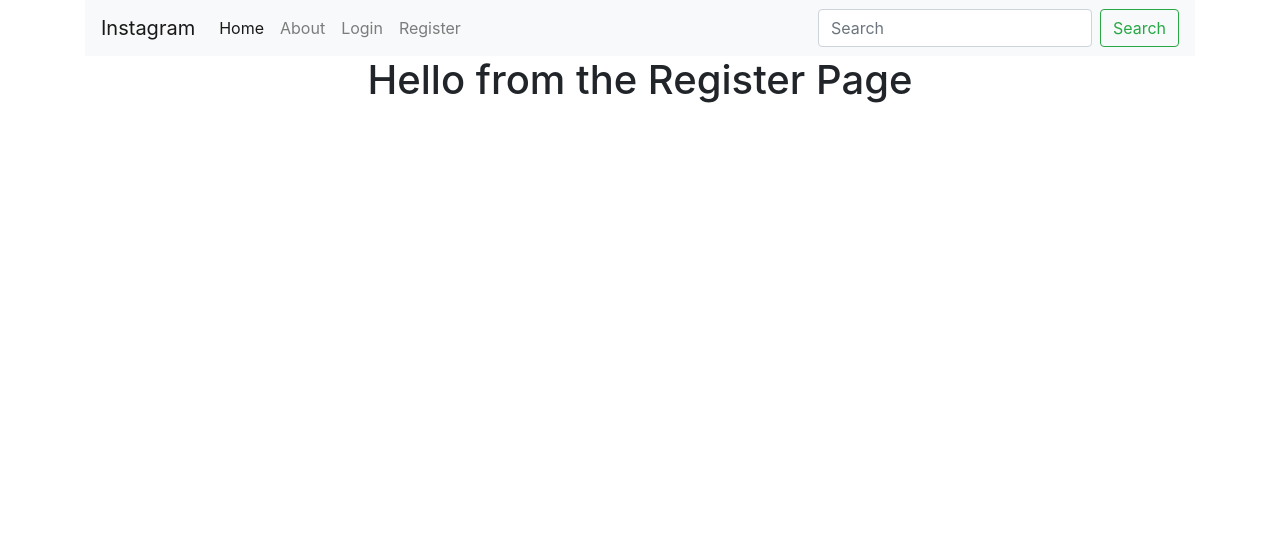
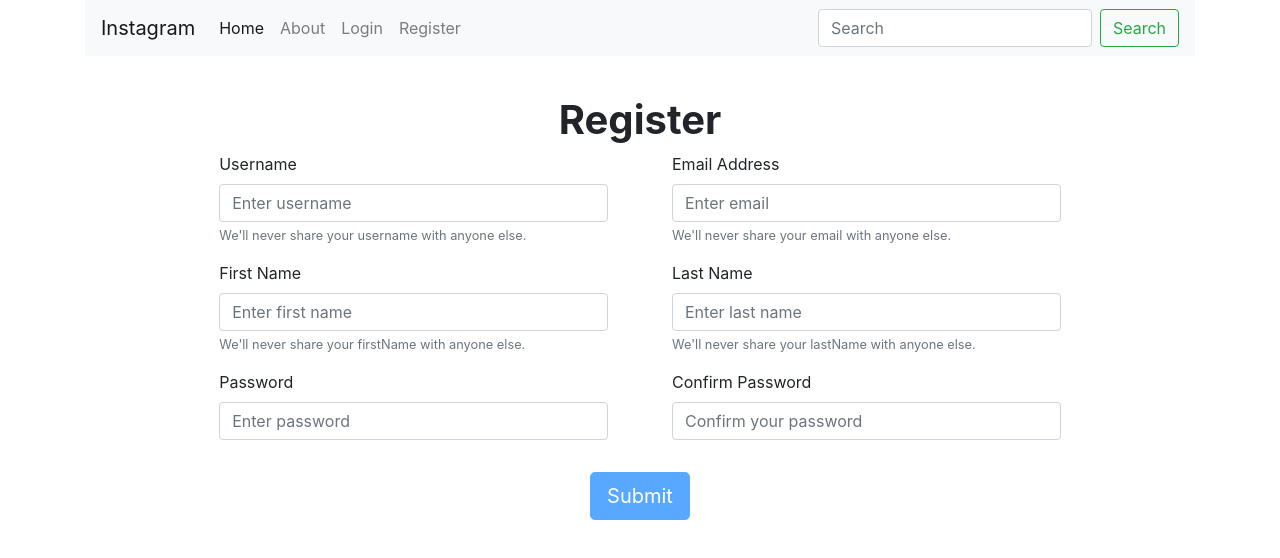
Before and after one commit to kostadinlambov/kl-instagram, a Vue app in the folder instagram/client/: page /register in a window 1280 px wide. Shown: the top 558 px of the page. Built offline with nearby package versions, Linux system fonts and the light colour scheme.

Commit message:
Added Register Page

```diff
--- a/instagram/client/src/components/auth/LoginPage.vue
+++ b/instagram/client/src/components/auth/LoginPage.vue
@@ -19,7 +19,6 @@
             class="form-text text-muted"
           >We'll never share your username with anyone else.</small>
         </div>
-        <div>{{username}}</div>
         <div class="form-group text-left">
           <label for="password">Password</label>
           <input
@@ -30,17 +29,9 @@
             placeholder="Enter password"
           />
         </div>
-        <div>{{password}}</div>
-
         <button :disabled="!isEnabled" type="submit" class="btn btn-primary btn-lg m-3">Submit</button>
       </form>
 
-      <!-- <div class="text-center">
-        <button
-          disabled="{!isEnabled}"
-          type="submit"
-          class="btn App-button-primary btn-lg m-3"
-      >Login</button>-->
     </div>
   </section>
 </template>
@@ -79,7 +70,7 @@ export default {
         },
         body: JSON.stringify(data)
       })
-      .then(response => response.json)
+      .then(response => response.json())
       .then(data => {
           console.log(data)
       });
@@ -88,7 +79,7 @@ export default {
 };
 </script>
 
-<style>
+<style scoped>
 .w-40 {
   width: 30%;
   margin: auto;
--- a/instagram/client/src/components/auth/RegisterPage.vue
+++ b/instagram/client/src/components/auth/RegisterPage.vue
@@ -1,11 +1,166 @@
 <template>
-  <h1>Hello from the Register Page</h1>
+  <section class="pt-3 w-40">
+    <div class="container login-form-content-section pb-4">
+      <h1 class="text-center font-weight-bold mt-4">Register</h1>
+
+      <form @submit.prevent="onSubmitHandler">
+        <div class="section-container">
+          <section class="left-section">
+            <div class="form-group text-left">
+              <label for="username">Username</label>
+              <input
+                type="text"
+                v-model="username"
+                class="form-control"
+                id="username"
+                aria-describedby="usernameHelp"
+                placeholder="Enter username"
+              />
+              <small
+                id="usernameHelp"
+                class="form-text text-muted"
+              >We'll never share your username with anyone else.</small>
+            </div>
+
+            <div class="form-group text-left">
+              <label for="firstName">First Name</label>
+              <input
+                type="text"
+                v-model="firstName"
+                class="form-control"
+                id="firstName"
+                aria-describedby="firstNameHelp"
+                placeholder="Enter first name"
+              />
+              <small
+                id="firstNameHelp"
+                class="form-text text-muted"
+              >We'll never share your firstName with anyone else.</small>
+            </div>
+            <div class="form-group text-left">
+              <label for="password">Password</label>
+              <input
+                type="password"
+                v-model="password"
+                class="form-control"
+                id="password"
+                placeholder="Enter password"
+              />
+            </div>
+          </section>
+
+          <section class="right-section">
+            <div class="form-group text-left">
+              <label for="email">Email Address</label>
+              <input
+                type="email"
+                v-model="email"
+                class="form-control"
+                id="email"
+                aria-describedby="emailHelp"
+                placeholder="Enter email"
+              />
+              <small
+                id="emailHelp"
+                class="form-text text-muted"
+              >We'll never share your email with anyone else.</small>
+            </div>
+
+            <div class="form-group text-left">
+              <label for="lastName">Last Name</label>
+              <input
+                type="text"
+                v-model="lastName"
+                class="form-control"
+                id="lastName"
+                aria-describedby="lastNameHelp"
+                placeholder="Enter last name"
+              />
+              <small
+                id="lastNameHelp"
+                class="form-text text-muted"
+              >We'll never share your lastName with anyone else.</small>
+            </div>
+            <div class="form-group text-left">
+              <label for="confirmPassword">Confirm Password</label>
+              <input
+                type="password"
+                v-model="confirmPassword"
+                class="form-control"
+                id="confirmPassword"
+                placeholder="Confirm your password"
+              />
+            </div>
+          </section>
+        </div>
+        <button :disabled="!isEnabled" type="submit" class="btn btn-primary btn-lg m-3">Submit</button>
+      </form>
+    </div>
+  </section>
 </template>
 <script>
 export default {
-  name: "register-page"
+  name: "register-page",
+  data: function() {
+    return {
+      username: "",
+      email: "",
+      firstName: "",
+      lastName: "",
+      password: "",
+      confirmPassword: ""
+    };
+  },
+  computed: {
+    isEnabled() {
+      return this.username && this.password && this.email && this.firstName && this.lastName && this.confirmPassword;
+    }
+  },
+   methods: {
+    onSubmitHandler() {
+      if (!this.isEnabled) {
+        console.log("not enabled");
+        return;
+      }
+
+
+      const data = {
+        username: this.username,
+        password: this.password,
+        email: this.email,
+        firstName: this.firstName,
+        lastName: this.lastName,
+        confirmPassword: this.confirmPassword
+        }
+
+      console.log('data: ', data);
+
+      fetch("http://localhost:8000/users/register", {
+        method: "POST",
+        headers: {
+          Accept: "application/json",
+          "Content-Type": "application/json"
+        },
+        body: JSON.stringify(data)
+      })
+      .then(response => response.json())
+      .then(data => {
+          console.log(data)
+      });
+    }
+   }
 };
 </script>
 
-<style>
+<style scoped>
+.section-container{
+  display: flex;
+  justify-content: center;
+  align-items: center;
+}
+
+.left-section, .right-section{
+    flex: 0 1 36%;
+    margin: 0 2rem;
+}
 </style>
```
